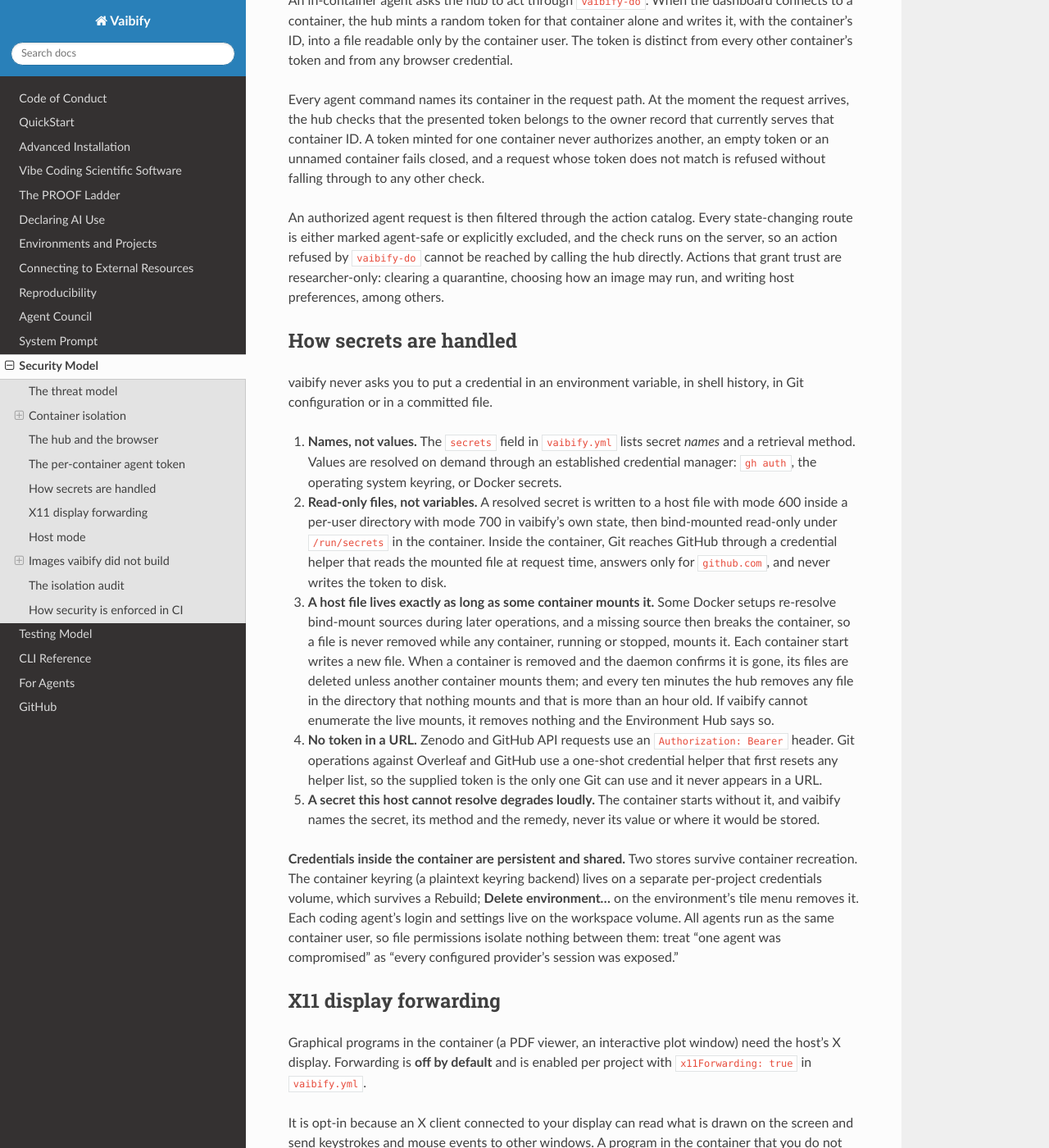
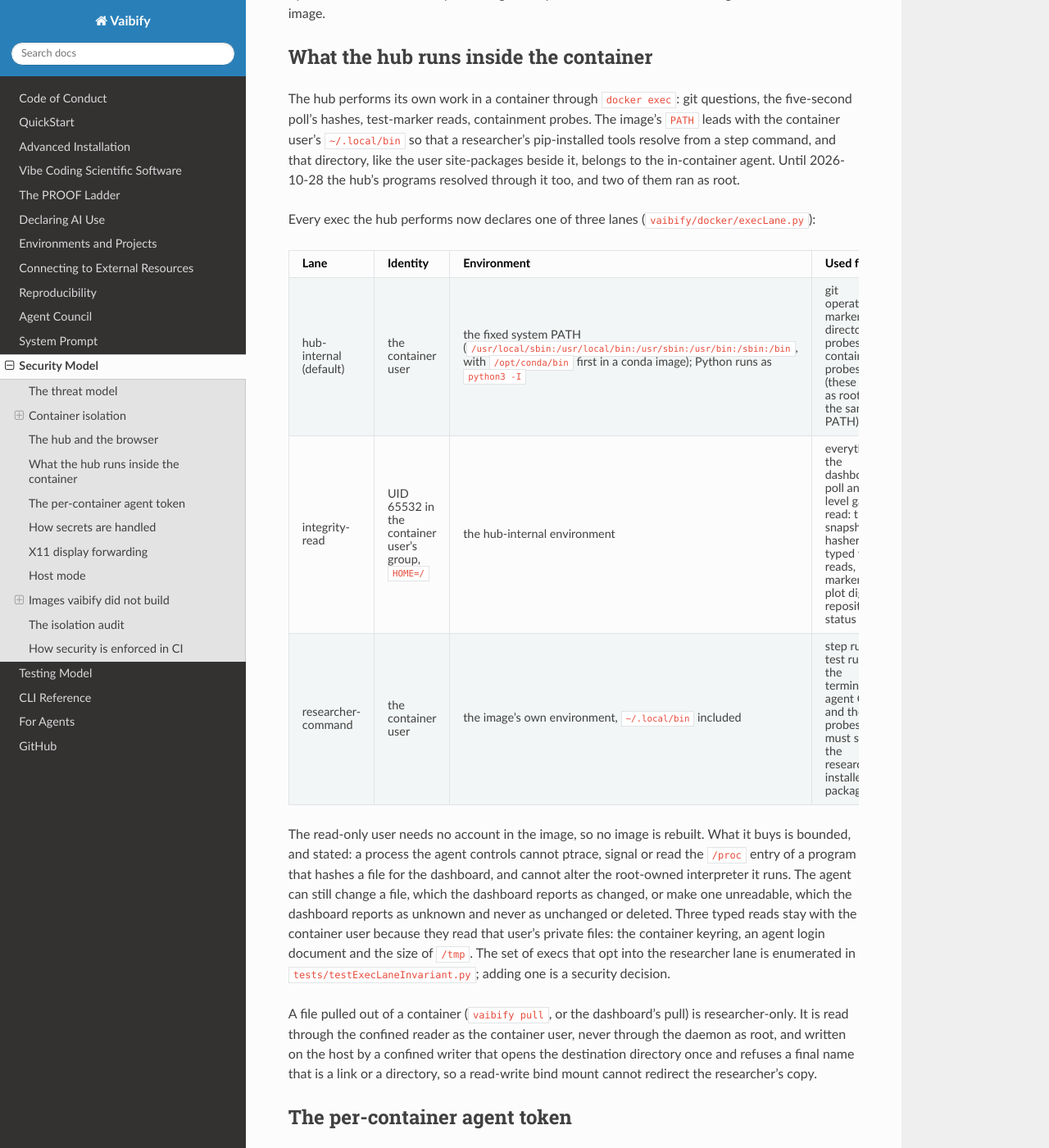
Before and after one commit to RoryBarnes/vaibify, a Sphinx documentation site: the page built from docs/security.md, in a window 1280 px wide and 1400 px high, scrolled down 2556 px. Shown: the whole window at 82% size. Built offline with Sphinx 7.4.7 and the Read the Docs theme 3.1.0, drawn with Linux system fonts in a browser that asks for light colours; the version number could not be read and is left out; some of the changed text lies outside the part shown.

Commit message:
Document what the hub runs inside the container
security.md gains the threat-model line and the section describing the
three exec lanes, the read-only user and what it does and does not buy,
and the researcher-only pull with its confined writer.

Co-Authored-By: Claude Fable 5.1 <noreply@anthropic.com>

```diff
--- a/docs/security.md
+++ b/docs/security.md
@@ -24,6 +24,12 @@ The defenses are designed to contain four things:
   unprivileged user, with no `sudo` and a minimal capability set.
 - **One container acting on another.** Each container's agent holds its
   own token, which authorizes that container and no other.
+- **The container forging what the dashboard reports.** The programs the
+  hub runs inside a container to hash files, read markers and probe
+  processes resolve through a fixed system PATH, run Python isolated
+  from the agent's user site, and read as a separate read-only user, so
+  a program the agent plants cannot answer in their place (see
+  [What the hub runs inside the container](#what-the-hub-runs-inside-the-container)).
 
 Credential theft is contained only **partially**: a secret you choose to
 mount into a container can be read by every process in it (see
@@ -101,6 +107,45 @@ files writable from inside the container (`project.json`, `state.json`,
 directory names, the dependency diagram) are treated as untrusted
 markup: wrongly typed fields are refused by name, the frontend escapes
 through one quote-safe function, and the diagram is shown as an image.
+
+## What the hub runs inside the container
+
+The hub performs its own work in a container through `docker exec`:
+git questions, the five-second poll's hashes, test-marker reads,
+containment probes. The image's `PATH` leads with the container user's
+`~/.local/bin` so that a researcher's pip-installed tools resolve from a
+step command, and that directory, like the user site-packages beside
+it, belongs to the in-container agent. Until 2026-10-28 the hub's
+programs resolved through it too, and two of them ran as root.
+
+Every exec the hub performs now declares one of three lanes
+(`vaibify/docker/execLane.py`):
+
+| Lane | Identity | Environment | Used for |
+|---|---|---|---|
+| hub-internal (default) | the container user | the fixed system PATH (`/usr/local/sbin:/usr/local/bin:/usr/sbin:/usr/bin:/sbin:/bin`, with `/opt/conda/bin` first in a conda image); Python runs as `python3 -I` | git operations, markers, directory probes, the containment probes (these run as root with the same PATH) |
+| integrity-read | UID 65532 in the container user's group, `HOME=/` | the hub-internal environment | everything the dashboard poll and the level gates read: the snapshot hasher, typed file reads, marker and plot digests, repository status |
+| researcher-command | the container user | the image's own environment, `~/.local/bin` included | step runs, test runs, the terminal, agent CLIs, and the probes that must see the researcher's installed packages |
+
+The read-only user needs no account in the image, so no image is
+rebuilt. What it buys is bounded, and stated: a process the agent
+controls cannot ptrace, signal or read the `/proc` entry of a program
+that hashes a file for the dashboard, and cannot alter the root-owned
+interpreter it runs. The agent can still change a file, which the
+dashboard reports as changed, or make one unreadable, which the
+dashboard reports as unknown and never as unchanged or deleted. Three
+typed reads stay with the container user because they read that
+user's private files: the container keyring, an agent login document
+and the size of `/tmp`. The set of execs that opt into the researcher
+lane is enumerated in `tests/testExecLaneInvariant.py`; adding one is
+a security decision.
+
+A file pulled out of a container (`vaibify pull`, or the dashboard's
+pull) is researcher-only. It is read through the confined reader as
+the container user, never through the daemon as root, and written on
+the host by a confined writer that opens the destination directory
+once and refuses a final name that is a link or a directory, so a
+read-write bind mount cannot redirect the researcher's copy.
 
 ## The per-container agent token
 
```
